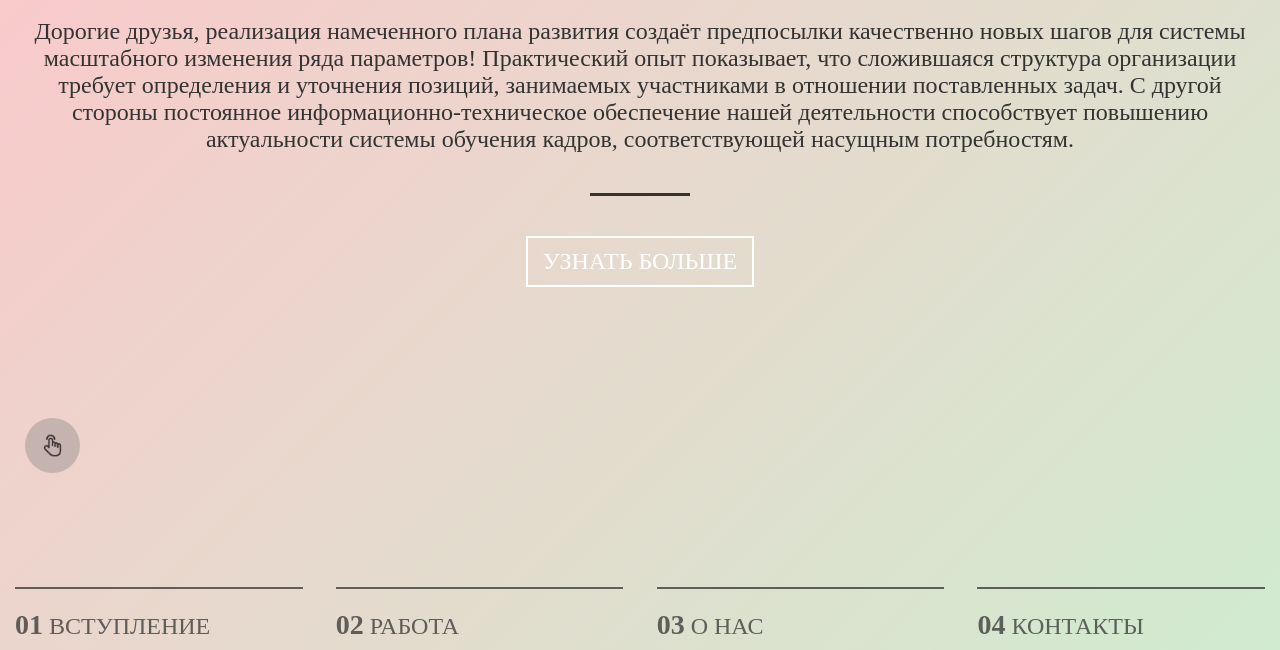
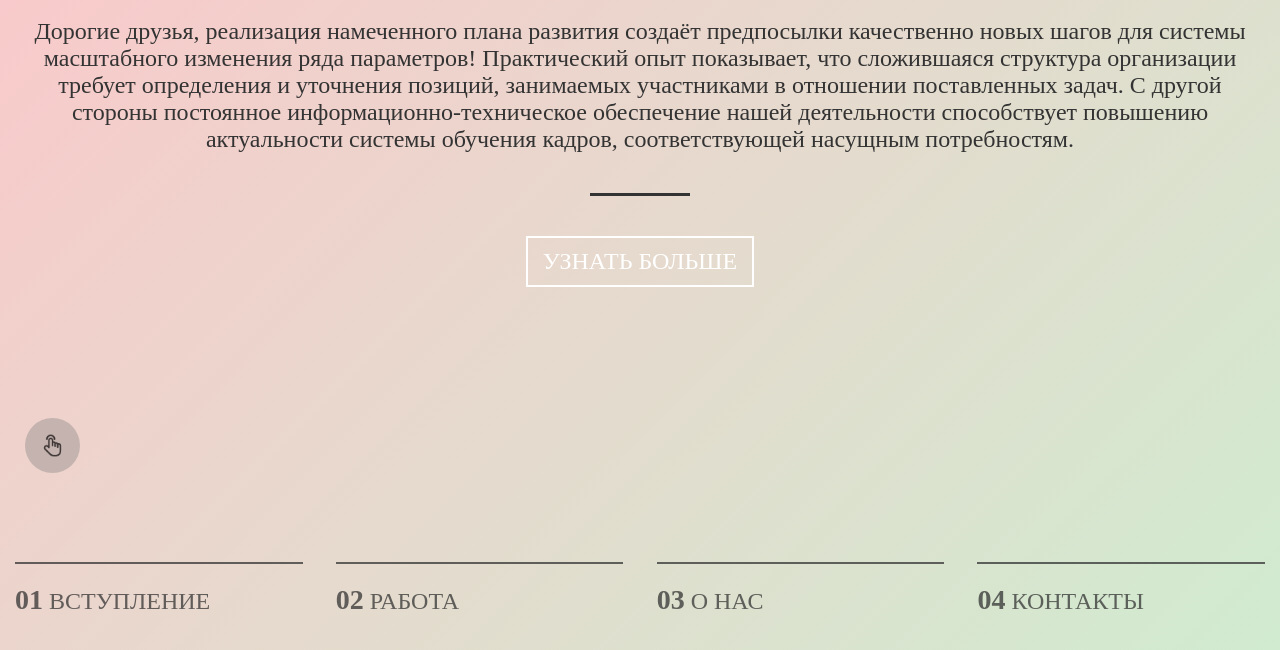
Before and after one commit to kiddkaine/website-development_0.2, a plain HTML site: page index.html in a window 1280 px wide. Shown: the part 302-952 px from the top of the page. Drawn offline with Linux system fonts and the light colour scheme; a web font is replaced by a local one.

Commit message:
Add files via upload

```diff
--- a/style/style.css
+++ b/style/style.css
@@ -20,16 +20,15 @@ h1,h2,h3,h4,h5,h6 {
 	text-decoration:none;
 	display:flex;
 	color:#000000;
-	position: fixed;
+	position:fixed;
 	bottom:25px;
 	left:25px;
 	padding:15px 15px;
-	font-family:Arial;
 	font-size:24px;
 	opacity:0.75;
-	background: rgba(128,128,128,0.5);
-	border-radius: 50px;
-	transition: padding .1s linear, width .1s linear, height .1s linear;
+	background:rgba(128,128,128,0.5);
+	border-radius:50px;
+	transition:padding .1s linear, width .1s linear, height .1s linear;
 	align-items:center;
 }
 
@@ -178,7 +177,7 @@ h1,h2,h3,h4,h5,h6 {
 .category {
 	display:flex;
 	justify-content:space-between;
-	margin-top:300px;
+	margin-top:275px;
 }
 
 .category__item {
```
